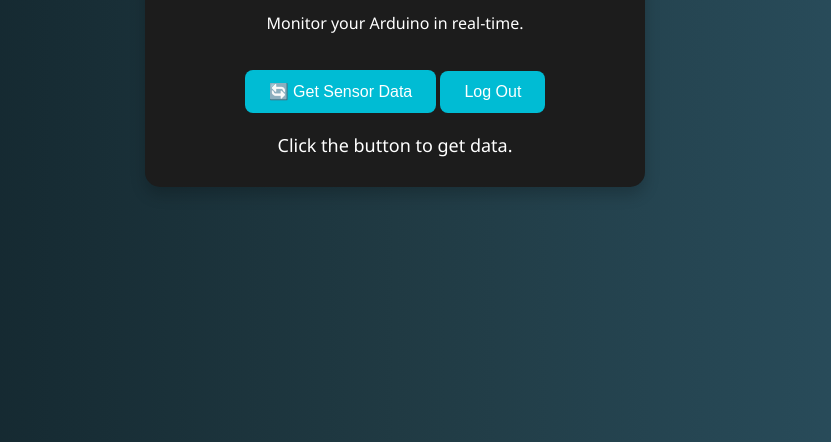
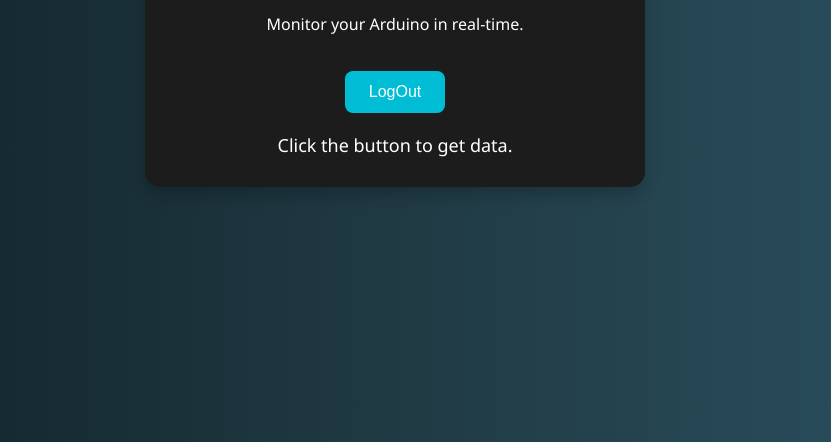
Before and after one commit to erembedded/arduino-ui, a plain HTML site: page dashboard.html in a window 1280 px wide. Shown: the part 358-800 px from the top of the page, without its empty margins (245-1076 px from the left). Drawn offline with Linux system fonts and the light colour scheme.

Commit message:
Update dashboard.html

```diff
--- a/dashboard.html
+++ b/dashboard.html
@@ -12,14 +12,13 @@
       <h1>🌡️Sensor Dashboard</h1>
       <p>Monitor your Arduino in real-time.</p>
 
-      <button onclick="getSensorData()" id="fetchBtn">🔄 Get Sensor Data</button>
-      <button onclick="logout()" id="logOut">Log Out</button>
-       <script src="app.js"></script>
+      <!--button onclick="getSensorData()" id="fetchBtn">🔄 Get Sensor Data</button-->
+      <button onclick="logout()" id="log_out">LogOut</button>
       <div id="result" class="result">Click the button to get data.</div>
     </div>
   </div>
 
-  <script src="script.js"></script>
+  <script src="app.js"></script>
 
 </body>
 </html>
```
